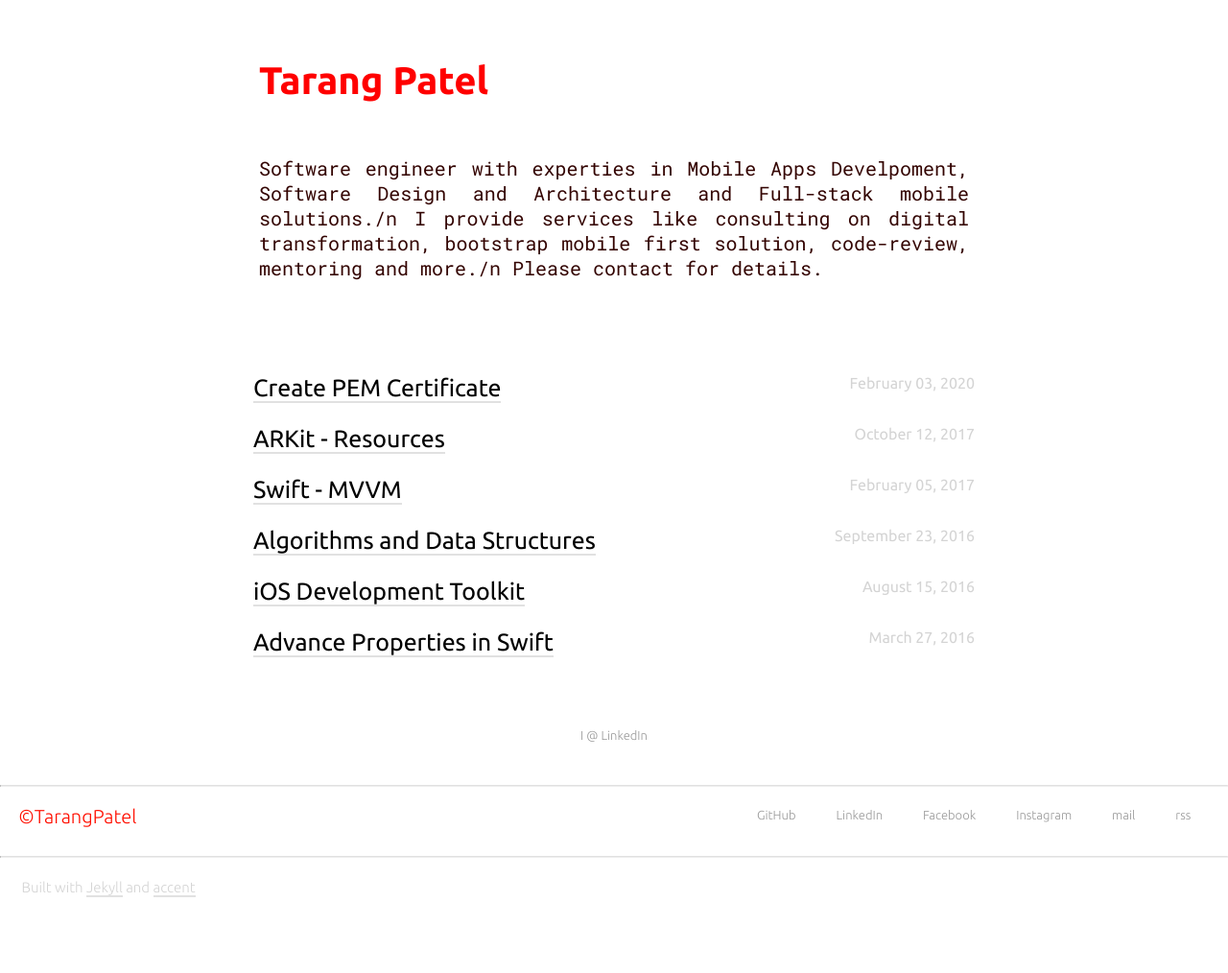
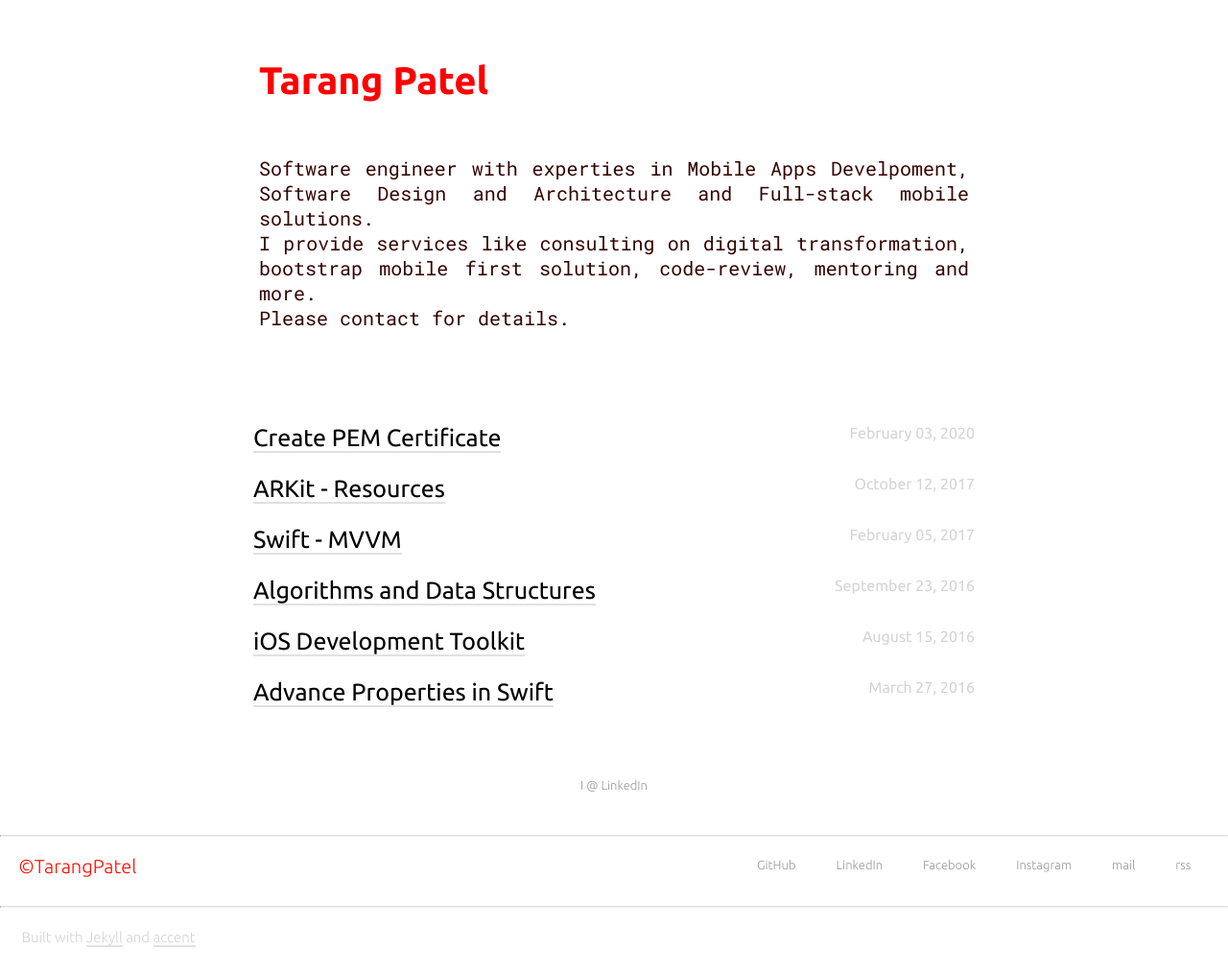
Before and after one commit to tarangpatel/whatilove, a Jekyll site: the page built from index.html, in a window 1280 px wide, cut to the strip 254-1268 px from the top of the page. Shown: the whole strip at 96% size. Built offline with Jekyll 4.4.1, drawn with Linux system fonts in a browser that asks for light colours; nearby versions of some CDN libraries; the list of posts is cut into pages by our own code; before the commit the page ends 1216 px from its top, so only the background shows below that.

Commit message:
new line

```diff
--- a/_config.yml
+++ b/_config.yml
@@ -22,7 +22,7 @@
 intro: true         # Tip: Remove the span from site_heading if intro is set to true
 # This will be displayed in your intro
 short_bio: >
-    Software engineer with experties in Mobile Apps Develpoment, Software Design and Architecture and Full-stack mobile solutions./n I provide services like consulting on digital transformation, bootstrap mobile first solution, code-review, mentoring and more./n Please contact for details.
+    Software engineer with experties in Mobile Apps Develpoment, Software Design and Architecture and Full-stack mobile solutions. <br> I provide services like consulting on digital transformation, bootstrap mobile first solution, code-review, mentoring and more. <br> Please contact for details.
 
 permalink: /:title.html
 
```
